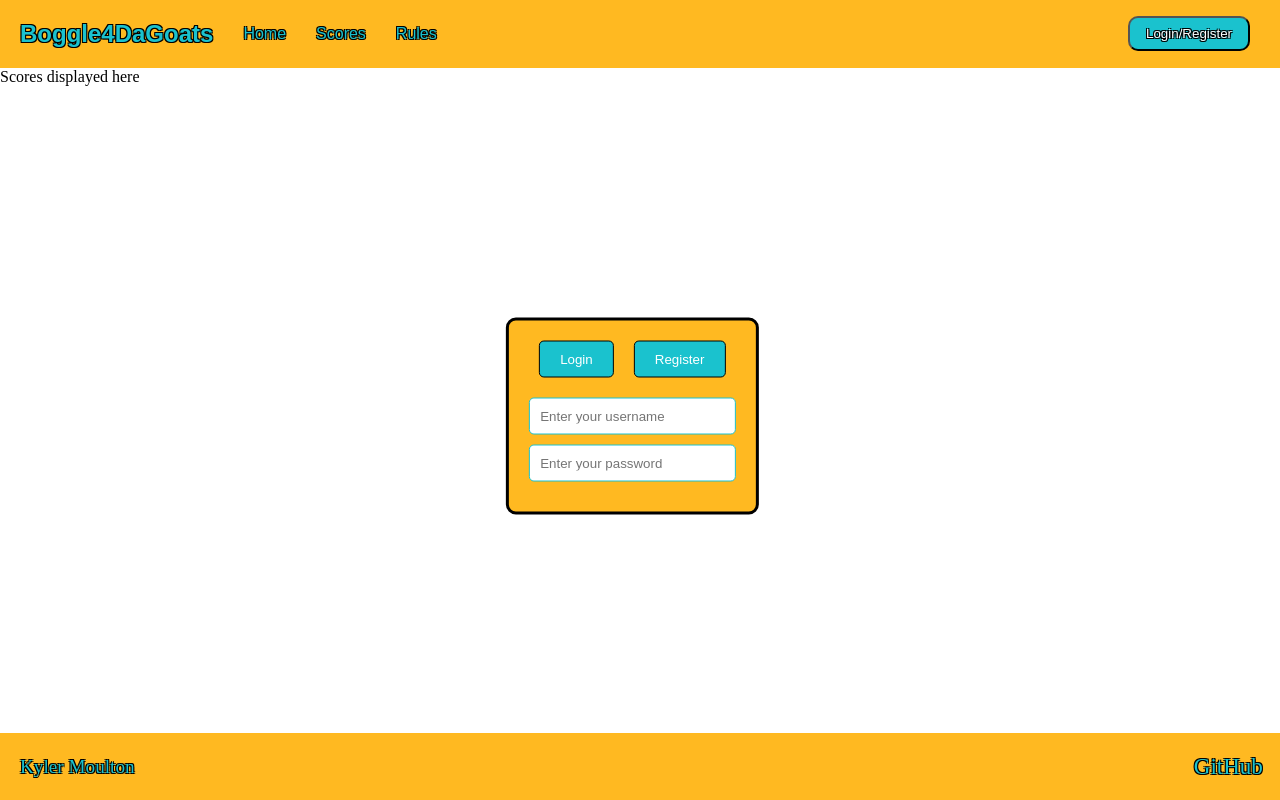
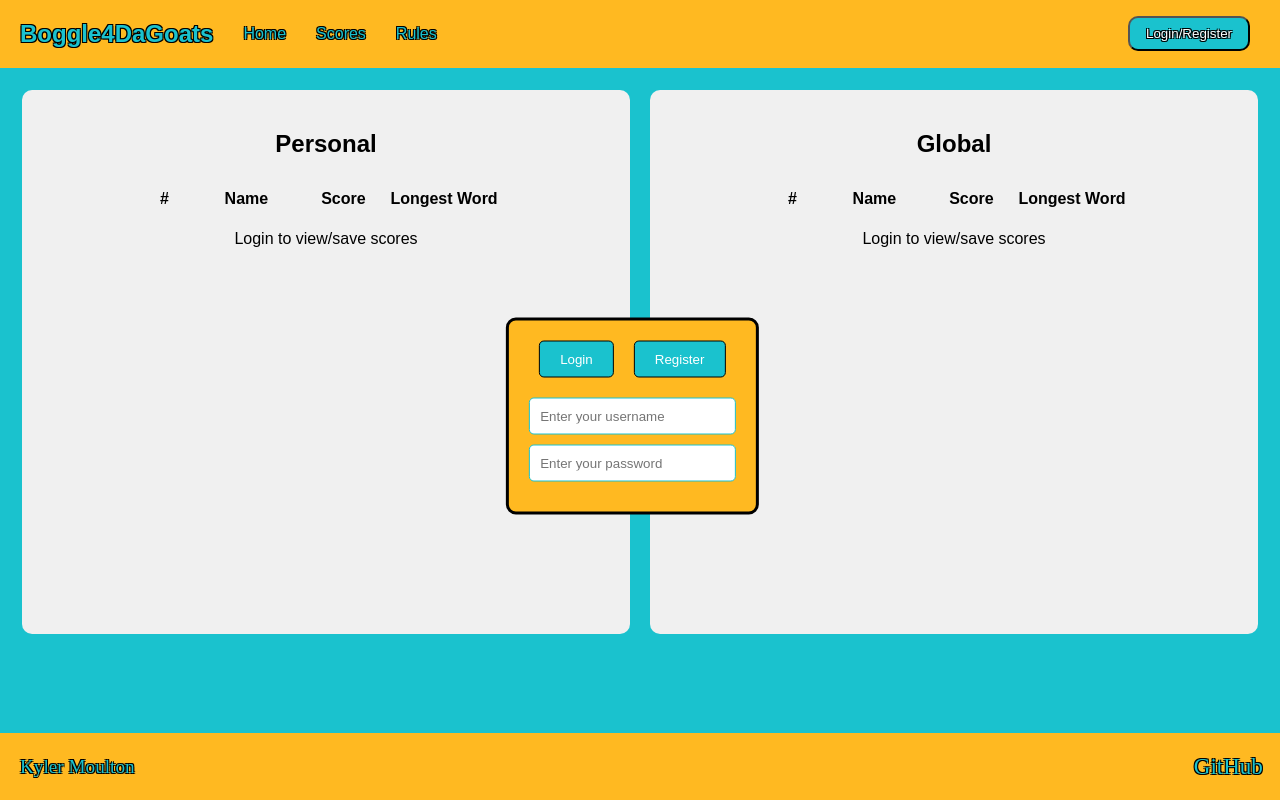
Before and after one commit to KylerMoulton/startup, a React (Vite) app: page /scores.html in a window 1280 px wide. Built offline with nearby package versions, Linux system fonts and the light colour scheme; no server answers.

Commit message:
Implemented Scores component

```diff
--- a/src/scores/scores.jsx
+++ b/src/scores/scores.jsx
@@ -1,9 +1,97 @@
 import React from 'react';
 
+import './scores.css';
+
 export function Scores() {
+  const [scores, setScores] = React.useState([]);
+  const personalTableBody = [];
+  const globalTableBody = [];
+  // Demonstrates calling a service asynchronously so that
+  // React can properly update state objects with the results.
+  React.useEffect(() => {
+    fetch('/api/scores')
+  .then((response) =>  response.json())
+  .then((scores) => {
+    setScores(scores);
+    localStorage.setItem('gameData', JSON.stringify(scores));
+  })
+  .catch(() => {
+    console.log("Test");
+    const scoresText = localStorage.getItem('gameData');
+    if (scoresText) {
+      setScores(JSON.parse(scoresText));
+    }
+  });
+  }, []);
+
+
+
+    if (scores.length) {
+        scores.forEach((score, i) => {
+            const positionTd = <td>{i + 1}</td>;
+            const nameTd = <td>{score.name}</td>;
+            const scoreTd = <td>{score.score}</td>;
+            const longestWordTd = <td>{score.longestWord}</td>;
+
+            const row = (
+                <tr key={i}>
+                    {positionTd}
+                    {nameTd}
+                    {scoreTd}
+                    {longestWordTd}
+                </tr>
+            );
+
+            if (score.name === localStorage.getItem('loggedInUsername')) {
+                personalTableBody.push(row); // Add the row to personal table
+                globalTableBody.push(row); // Add the row to global table
+            } else {
+                globalTableBody.push(row); // Add the row to global table
+            }
+        });
+    } else {
+        personalTableBody.push(
+            <tr key='0'>
+                <td colSpan='4'>Login to view/save scores</td>
+            </tr>
+        );
+        globalTableBody.push(
+            <tr key='0'>
+                <td colSpan='4'>Login to view/save scores</td>
+            </tr>
+        );
+    }
+
   return (
-    <main className='container-fluid bg-secondary text-center'>
-      <div>Scores displayed here</div>
+    <main>
+        <section id="personal">
+            <h2>Personal</h2>
+            <table className="table table-warning table-striped-columns">
+                <thead className="table-dark">
+                  <tr>
+                    <th>#</th>
+                    <th>Name</th>
+                    <th>Score</th>
+                    <th>Longest Word</th>
+                  </tr>
+                </thead>
+                <tbody id="personal-scores">{personalTableBody}</tbody>
+              </table>
+        </section>
+        <section id="global">
+            <h2>Global</h2>
+            <table className="table table-warning table-striped-columns">
+                <thead className="table-dark">
+                  <tr>
+                    <th>#</th>
+                    <th>Name</th>
+                    <th>Score</th>
+                    <th>Longest Word</th>
+                  </tr>
+                </thead>
+                <tbody id="global-scores">{globalTableBody}</tbody>
+              </table>
+        </section>
     </main>
   );
 }
```
